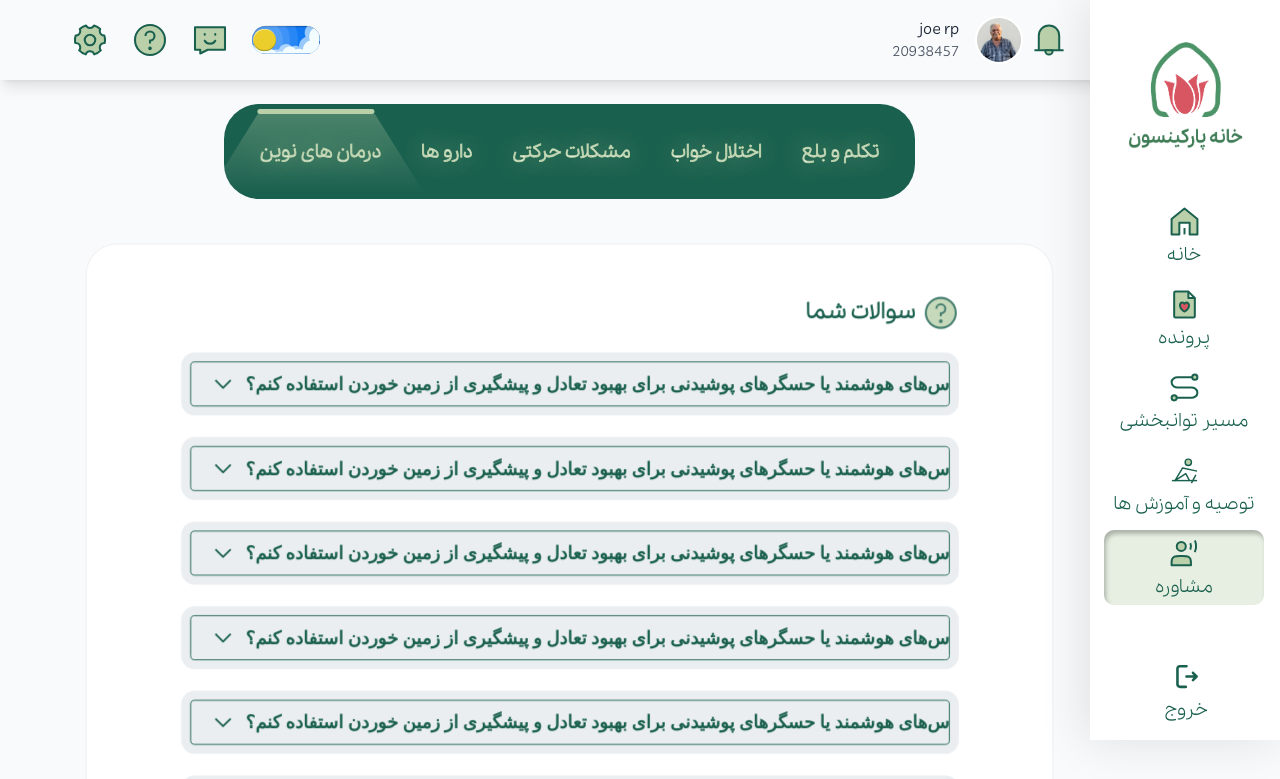
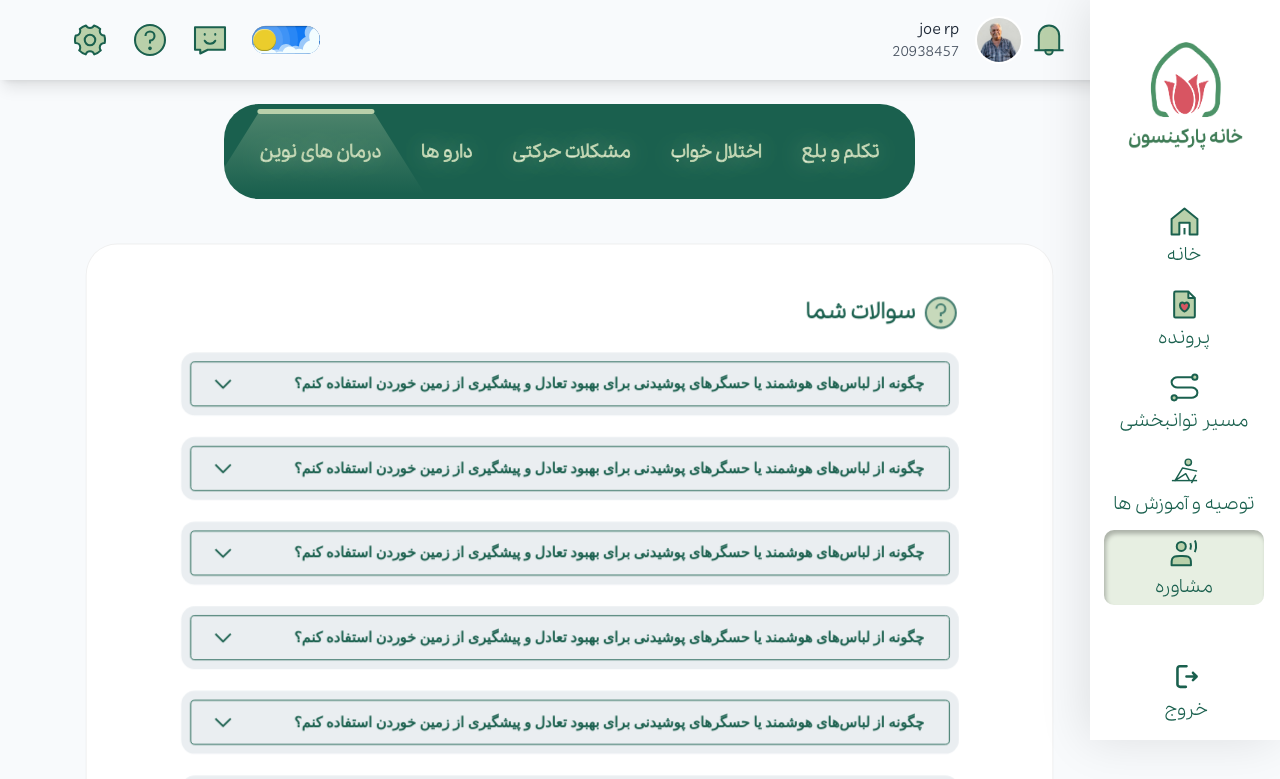
Before and after one commit to sharikian/pd-home-app, a Next.js app: page /FAQ in a window 1280 px wide. Shown: the top 779 px of the page. Built offline with nearby package versions, Linux system fonts and the light colour scheme.

Commit message:
fix FAQ title

```diff
--- /dev/null
+++ b/app/(pages)/(ques)/FAQ/page.tsx
@@ -0,0 +1,70 @@
+import { Help, HaveQuestion } from "@/public/icons";
+import { FAQ, Button } from "@/app/components";
+import Image from "next/image";
+
+const FAQPage = () => {
+  return (
+    <div className="flex flex-col gap-4 md:gap-8 w-full max-w-4xl mx-auto px-4 py-6 dark:bg-slate-800/90 dark:rounded-xl dark:p-6 backdrop-blur-sm">
+      {/* FAQ List */}
+      <div className="flex gap-6 flex-col">
+        <div className="flex gap-2 items-center justify-end text-[#1A604E] dark:text-emerald-300 font-black">
+          <span className="text-xl md:text-2xl">سوالات شما</span>
+          <Image
+            src={Help}
+            alt="?"
+            className="w-8 h-8 md:w-10 md:h-10 dark:invert opacity-80 dark:opacity-90"
+          />
+        </div>
+
+        {Array.from({ length: 6 }, (_, i) => (
+          <FAQ
+            key={i}
+            title="چگونه از لباس‌های هوشمند یا حسگرهای پوشیدنی برای بهبود تعادل و پیشگیری از زمین خوردن استفاده کنم؟"
+            description="چگونه از لباس‌های هوشمند یا حسگرهای پوشیدنی* برای بهبود تعادل و پیشگیری از زمین خوردن استفاده کنم چگونه از لباس‌های هوشمند یا حسگرهای پوشیدنی برای بهبود تعادل و پیشگیری از زمین خوردن استفاده کنم چگونه از لباس‌های هوشمند یا حسگرهای پوشیدنی* برای بهبود تعادل و پیشگیری از زمین خوردن استفاده کنم"
+            className="w-full dark:bg-slate-700/50 dark:hover:bg-slate-700/70 dark:border-emerald-400/30"
+          />
+        ))}
+      </div>
+
+      {/* New Question Section */}
+      <div className="flex flex-col gap-4 mt-4">
+        <div className="flex gap-2 items-center justify-end text-[#1A604E] dark:text-emerald-300 font-black">
+          <span className="text-lg md:text-xl">سوال دیگری در این زمینه دارید؟</span>
+          <Image
+            src={HaveQuestion}
+            alt="?"
+            className="w-8 h-8 md:w-10 md:h-10 dark:invert opacity-80 dark:opacity-90"
+          />
+        </div>
+
+        <textarea
+          className={`
+            w-full h-32 md:h-40 rounded-lg border-2 border-[#1A604E] dark:border-emerald-400/50
+            p-4 text-lg md:text-xl placeholder:text-[#1A604EBA] dark:placeholder:text-emerald-200/80
+            focus:outline-none focus:ring-2 focus:ring-[#1A604E] dark:focus:ring-emerald-400/50
+            shadow-[inset_-1px_1px_4px_#00000040,_-1px_1px_4px_#ffffff]
+            dark:shadow-[inset_-1px_1px_4px_#00000080,_-1px_1px_4px_#1e293b]
+            resize-none
+            bg-white/50 dark:bg-slate-700/50
+            text-[#1A604E] dark:text-slate-200
+            text-right
+            transition-all
+            hover:border-[#1A604E]/80 dark:hover:border-emerald-400/70
+          `}
+          placeholder="سوال خود را اینجا بنویسید..."
+        />
+
+        <Button
+          text="ارسال پرسش"
+          variant="secondary"
+          className="w-full md:w-48 self-start text-lg md:text-xl
+            dark:bg-emerald-700/60 dark:hover:bg-emerald-700/80
+            dark:text-emerald-100 dark:border dark:border-emerald-400/30
+            hover:scale-[1.02] transition-transform"
+        />
+      </div>
+    </div>
+  );
+};
+
+export default FAQPage;
--- /dev/null
+++ b/app/(pages)/(ques)/layout.tsx
@@ -0,0 +1,47 @@
+import { Header, NavBar, Tabs } from "@/app/components";
+import { ReactNode } from "react";
+
+interface Prop {
+  children: ReactNode;
+}
+
+const Layout = ({ children }: Prop) => {
+  return (
+    <div className="flex flex-col md:flex-row">
+      <NavBar className="shadow-left fixed top-0 right-0 z-50 bg-white pt-3 dark:bg-slate-800" />
+
+      <main className="flex-1 md:mr-[200px] mt-0 dark:bg-slate-900">
+        <div className="flex w-full md:w-[81vw] lg:w-[89vw] flex-col items-center gap-4 md:gap-6">
+          <Header
+            userName={"joe rp"}
+            userId={20938457}
+            className="px-2 md:px-6 lg:px-10 py-3 md:py-5"
+          />
+          <div className="w-full px-2 md:px-4 lg:px-8">
+            <div className="flex flex-col items-center gap-4 md:gap-6">
+              <Tabs
+                varient="ligth"
+                className="w-full max-w-[90vw]"
+                items={[
+                  { value: "درمان های نوین", activate: true, link: "/FAQ" },
+                  { value: "دارو ها", activate: false, link: "/FAQ" },
+                  { value: "مشکلات حرکتی", activate: false, link: "/FAQ" },
+                  { value: "اختلال خواب", activate: false, link: "/FAQ" },
+                  { value: "تکلم و بلع", activate: false, link: "/FAQ" },
+                ]}
+              />
+              <div
+                className="rounded-[1.5rem] md:rounded-[2.1875rem] p-3 md:p-6 lg:p-8 border border-[#00000010] bg-white w-full md:scale-90 md:mt-[-2rem]
+                          dark:bg-slate-800 dark:border-slate-700/30"
+              >
+                {children}
+              </div>
+            </div>
+          </div>
+        </div>
+      </main>
+    </div>
+  );
+};
+
+export default Layout;
--- a/app/components/ui/FAQ.tsx
+++ b/app/components/ui/FAQ.tsx
@@ -33,7 +33,7 @@ export const FAQ = ({
             alt="Toggle icon"
             style={{ transform: isOpen ? 'rotate(180deg)' : 'none' }}
           />
-          <h3 className="relative flex-1 text-right [font-family:'Pelak-Bold'] font-bold text-[#1a604e] dark:text-emerald-600 text-xl md:text-md leading-normal [direction:rtl] px-2 whitespace-nowrap">
+          <h3 className="relative flex-1 text-right [font-family:'Pelak-Bold'] font-bold text-[#1a604e] dark:text-emerald-600  px-2 whitespace-nowrap">
             {title}
           </h3>
         </div>
```
